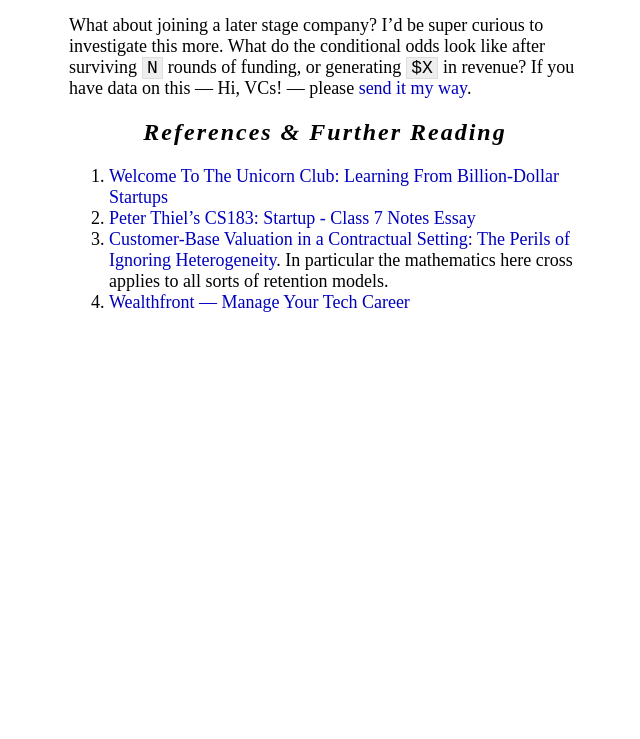
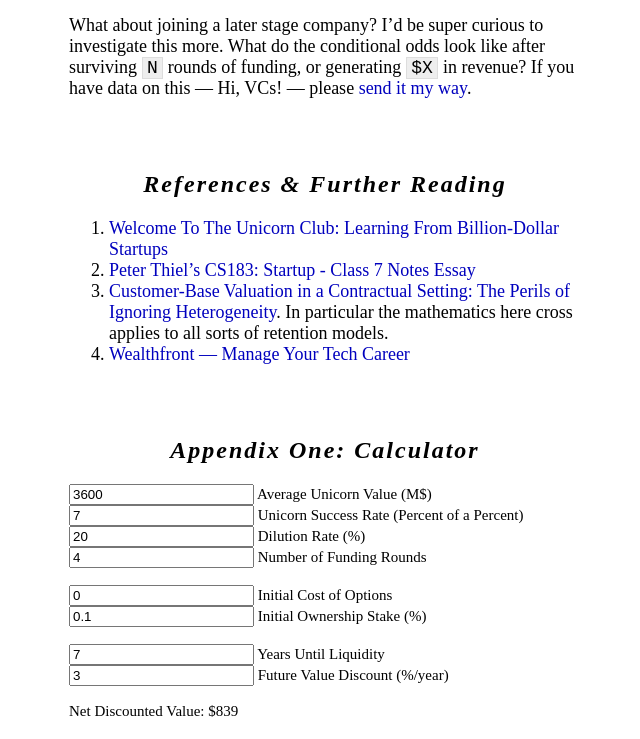
Before and after one commit to quidryan/jdmaturen.github.com, a plain HTML site: page 2013/how-much-is-your-startup-stock-worth.html in a window 1280 px wide. Shown: the part 1087-1826 px from the top of the page, without its empty margins (315-955 px from the left). Before the commit the page ends 1419 px from the top, so only its background shows below. Drawn offline with Linux system fonts and the light colour scheme.

Commit message:
calculator

```diff
--- a/2013/how-much-is-your-startup-stock-worth.html
+++ b/2013/how-much-is-your-startup-stock-worth.html
@@ -69,6 +69,7 @@
            }
 
            h2 {
+               margin-top: 3em;
                font-size: 2em;
            }
 
@@ -127,6 +128,15 @@
            .text a {
                letter-spacing: 1px;
            }
+
+           #calculator {
+               text-align: left;
+               font-size: 1.25em;
+           }
+
+           #calculator label {
+               width: 256px;
+           }
        </style>
     </head>
     <body>
@@ -149,7 +159,7 @@
                     </p>
 
                     <p>
-                        <a href="https://twitter.com/aileenlee">Aileen Lee</a> <a href="http://techcrunch.com/2013/11/02/welcome-to-the-unicorn-club/">recently wrote</a> about the cohort of companies from the past decade that have grown to a billion dollar plus valuation — so called unicorn club. Notably she estimated that approximately 0.07% of venture backed companies reached this pinnacle. As employees of venture backed companies what can we learn from this data?
+                        <a href="https://twitter.com/aileenlee">Aileen Lee</a> <a href="http://techcrunch.com/2013/11/02/welcome-to-the-unicorn-club/">recently wrote</a> about the cohort of companies from the past decade that have grown to a billion dollar plus valuation — the so called unicorn club. Notably she estimated that approximately 0.07% of venture backed companies reached this pinnacle. As employees of venture backed companies what can we learn from this data?
                     </p>
 
                     <blockquote>
@@ -161,7 +171,7 @@
                     </p>
 
                     <p>
-                        An easy way of investigating this is to ask, what percentage of the company do you need to own if you want to earn a $1M payout as an early employee at a random startup? The average valuation <code>a</code> in the unicorn cohort is $3.6B. At a 0.07% success rate <code>s</code>, a (reasonable) 20% dilution rate <code>d</code> per round, and (arbitrarily) 4 rounds of funding <code>f</code> the averaged remaining value of the entire random company is
+                        An easy way of investigating this is to ask, what percentage of the company do you need to own if you want to earn a $1M payout as an early employee at a random startup? The average valuation <code>a</code> in the unicorn cohort is $3.6B. At a 0.07% success rate <code>s</code>, a (reasonable) 20% dilution rate <code>d</code> per round, and (a common) 4 rounds of funding <code>f</code> the averaged remaining value of the entire random company is
                     </p>
 
                     <p class="tab">
@@ -200,6 +210,70 @@ The Perils of Ignoring Heterogeneity</a>. In particular the mathematics here cro
                         <li><a name="ref-03" href="https://blog.wealthfront.com/startup-employee-equity-compensation/">Wealthfront — Manage Your Tech Career</a></li>
                     </ol>
 
+                    <a name="calculator"></a>
+                    <h2>Appendix One: Calculator</h2>
+
+                    <p>
+                        <form id="calculator" oninput="
+                            var a = parseInt(average_unicorn_value.value);
+                            var s = parseFloat(unicorn_success_rate.value) / 100 / 100;
+                            var d = parseFloat(dilution_rate.value) / 100;
+                            var f = parseFloat(funding_rounds.value);
+
+                            var c = parseInt(initial_cost.value);
+                            var i = parseFloat(initial_ownership.value) / 100;
+
+                            var years = parseFloat(years_til_liquidity.value);
+                            var discount_pct = parseFloat(future_value_discount.value) / 100;
+
+                            var retained = Math.pow(1 / (1 + discount_pct), years);
+
+                            var dollars = a * s * Math.pow((1-d), f) * i * 1000 * 1000 * retained - c;
+                            residual.value = '$' + Math.round(dollars);">
+                            <input type="number" id="average_unicorn_value" value="3600">
+                            <label for="average_unicorn_value">Average Unicorn Value (M$)</label>
+                            <br>
+
+                            <input type="number" id="unicorn_success_rate" value="7">
+                            <label for="unicorn_success_rate">Unicorn Success Rate (Percent of a Percent)</label><br>
+
+                            <input type="number" id="dilution_rate" value="20">
+                            <label for="dilution_rate">Dilution Rate (%)</label><br>
+
+                            <input type="number" id="funding_rounds" value="4">
+                            <label for="funding_rounds">Number of Funding Rounds</label><br>
+
+                            <br>
+
+                            <input type="number" id="initial_cost" value="0">
+                            <label for="initial_cost">Initial Cost of Options</label><br>
+
+                            <input type="number" id="initial_ownership" value="0.1">
+                            <label for="initial_ownership">Initial Ownership Stake (%)</label><br>
+
+                            <br>
+
+                            <input type="number" id="years_til_liquidity" value="7">
+                            <label for="years_til_liquidity">Years Until Liquidity</label><br>
+
+                            <input type="number" id="future_value_discount" value="3">
+                            <label for="initial_ownership">Future Value Discount (%/year)</label><br>
+
+                            <br>
+
+                            Net Discounted Value:
+                            <output name="residual" for="average_unicorn_value unicorn_success_rate
+                                dilution_rate funding_rounds initial_cost initial_ownership"></output>
+                        </form>
+                        <script type="text/javascript">
+                        try {
+                            document.getElementById("calculator").oninput();
+                        } catch (err) {
+                            // welp
+                        }
+                        </script>
+                    </p>
+
                     </div>
                 </td>
             </tr>
```
